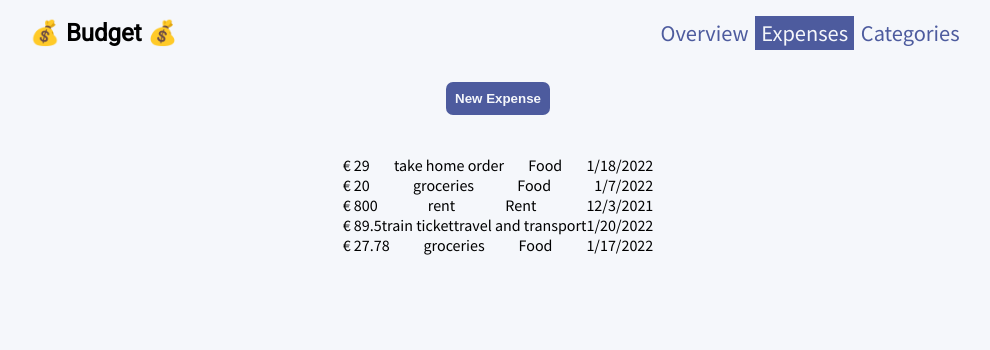
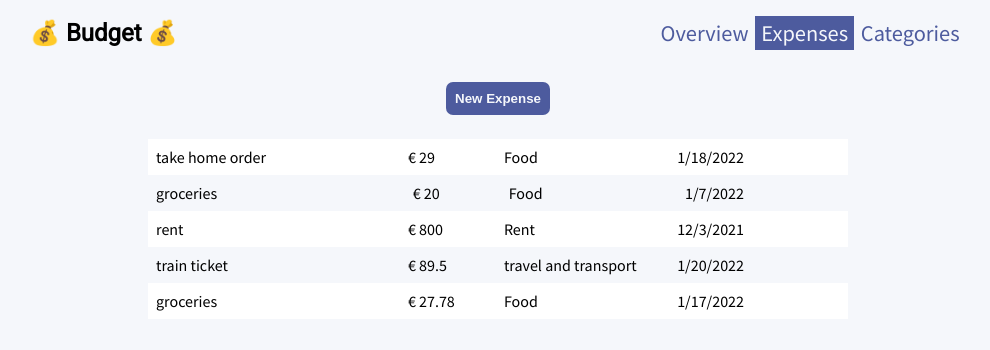
Before and after one commit to donatmarton/budget, a React (Create React App) app: page /expenses in a window 1280 px wide. Shown: the top 350 px of the page, without its empty margins (142-1132 px from the left). Built offline with nearby package versions, Linux system fonts and the light colour scheme.

Commit message:
Style expenses list

```diff
--- a/src/App.css
+++ b/src/App.css
@@ -80,3 +80,30 @@ a {
   padding: 1rem 0 0 0;
   gap: 1.5rem;
 }
+
+.list {
+  margin: 0;
+  padding: 0;
+  width: 100%;
+}
+
+.list-item {
+  padding: 0 0.5rem;
+}
+.list-item:nth-of-type(2n+1) {
+  background-color: white;
+}
+
+.button-icon {
+  padding: 0.3rem;
+  margin: 0 0.3rem;
+  display: none;
+}
+.button-icon:hover {
+  transform: scale(1.3);
+  transition: ease-in-out 0.1s;
+  cursor: pointer;
+}
+.list-item:hover .button-icon{
+  display: inline-block;
+}
--- a/src/components/CategoryList.css
+++ b/src/components/CategoryList.css
@@ -1,40 +1,18 @@
-.category-list {
-  margin: 0;
-  padding: 0;
-  width: 100%;
+.list--category {
   min-width: 230px;
   max-width: 500px;
 }
 
-.category-list__list-item {
+.list-item--category {
   list-style: none;
   display: flex;
   align-items: center;
-  padding: 0 0.5rem;
   width: 100%;
-}
-.category-list__list-item:nth-of-type(2n+1) {
-  background-color: white;
 }
 
 .category-list__name {
   font-weight: normal;
   display: inline-block;
   margin: 0.5rem 0;
-
   margin-right: auto;
 }
-
-.category-list__button-icon {
-  padding: 0.3rem;
-  margin: 0 0.3rem;
-  display: none;
-}
-.category-list__button-icon:hover {
-  transform: scale(1.3);
-  transition: ease-in-out 0.1s;
-  cursor: pointer;
-}
-.category-list__list-item:hover .category-list__button-icon{
-  display: inline-block;
-}
--- a/src/components/CategoryList.js
+++ b/src/components/CategoryList.js
@@ -8,18 +8,18 @@ const CategoryList = () => {
   const categoryItems = categories.map( category => {
     return (
       <li
-        className="category-list__list-item"
+        className="list-item list-item--category"
         key={category.id}
       >
         <h4 className="category-list__name">{category.name}</h4>
-        <span title="Edit" className="category-list__button-icon">✏️</span>
-        <span title="Delete" className="category-list__button-icon">❌</span>
+        <span title="Edit" className="button-icon">✏️</span>
+        <span title="Delete" className="button-icon">❌</span>
       </li>
     )
   });
 
   return (
-    <ul className="category-list">
+    <ul className="list list--category">
       {categoryItems}
     </ul>
   )
--- a/src/components/Expense.css
+++ b/src/components/Expense.css
@@ -1,4 +1,14 @@
-.expense {
+.list-item--expense {
+  display: grid;
+  grid-template-columns: 3fr 5rem 2fr auto 5rem;
+  gap: 1rem;
+}
+
+.expense__datafield {
+  margin: 0.5rem 0;
+}
+
+.expense__buttonfield {
   display: flex;
-  justify-content: space-between;
+  align-items: center;
 }
--- a/src/components/Expense.js
+++ b/src/components/Expense.js
@@ -4,11 +4,15 @@ import './Expense.css'
 const Expense = (props) => {
   const {amount, name, category, date} = props;
   return (
-    <li className="expense">
-      <span>€ {amount}</span>
-      <span>{name}</span>
-      <span>{category}</span>
-      <span>{date}</span>
+    <li className="list-item list-item--expense">
+      <span className="expense__datafield">{name}</span>
+      <span className="expense__datafield">€ {amount}</span>
+      <span className="expense__datafield">{category}</span>
+      <span className="expense__datafield">{date}</span>
+      <span className="expense__buttonfield">
+        <span title="Edit" className="button-icon">✏️</span>
+        <span title="Delete" className="button-icon">❌</span>
+      </span>
     </li>
   )
 }
--- a/src/components/ExpenseList.css
+++ b/src/components/ExpenseList.css
@@ -1,3 +1,3 @@
-.expense-list {
-  padding-left: 0;
+.list--expense {
+  max-width: 700px;
 }
--- a/src/components/ExpenseList.js
+++ b/src/components/ExpenseList.js
@@ -19,7 +19,7 @@ const ExpenseList = ({ expenses }) => {
     )
   })
   return (
-    <ul className="expense-list">
+    <ul className="list list--expense">
       {expenseItems}
     </ul>
   )
--- a/src/routes/Overview.js
+++ b/src/routes/Overview.js
@@ -21,6 +21,7 @@ const Overview = () => {
   }
   return (
     <main className="main-container">
+      <div>
         <h3>Sum</h3>
         <MonthSelector
           notifyChange={updateFilter}
@@ -31,6 +32,7 @@ const Overview = () => {
           beginDate={beginDate}
           endDate={endDate}
         />
+      </div>
     </main>
   )
 }
```
Lines whose indentation alone changed are shown as unchanged.
